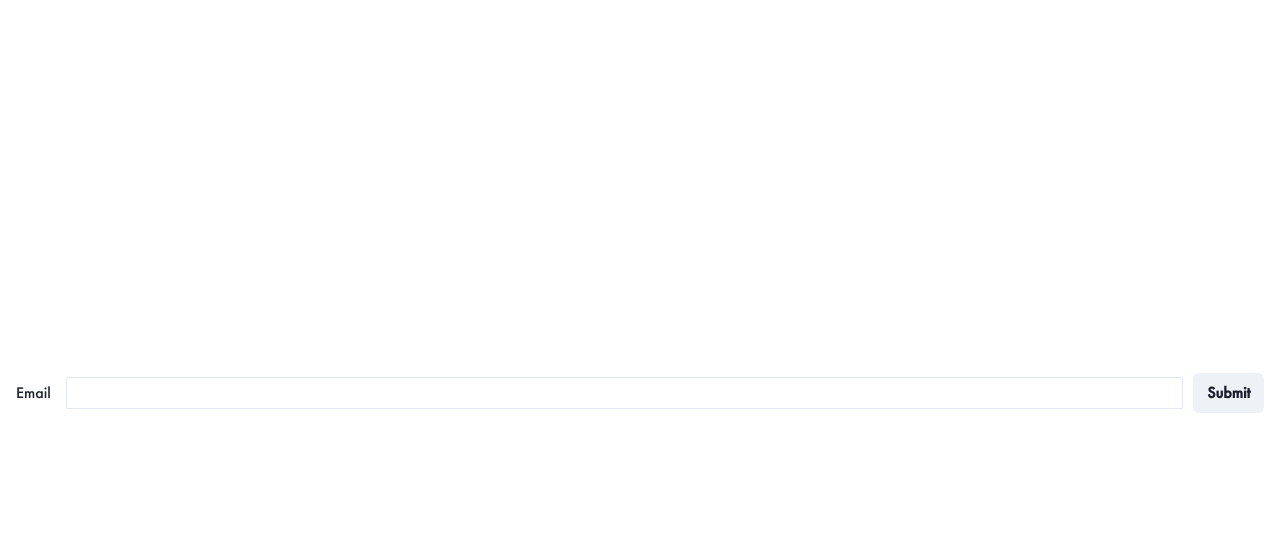
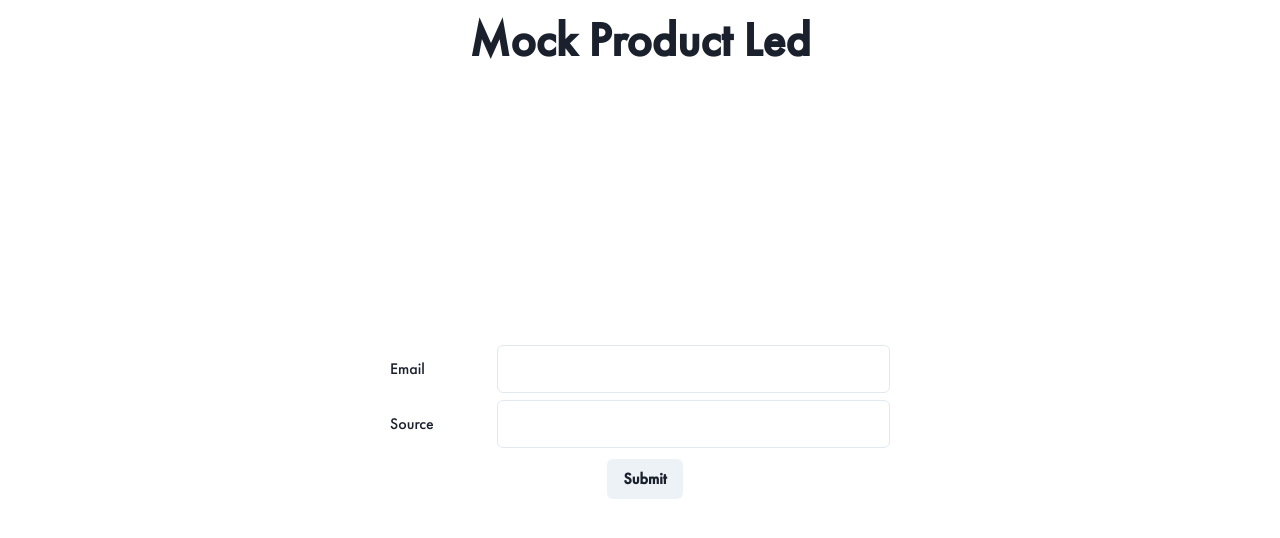
Before and after one commit to Pavel-Yarakhovich/card-wallet, a Next.js app: page /product-led in a window 1280 px wide. Shown: the top 538 px of the page. Built offline with nearby package versions, Linux system fonts and the light colour scheme.

Commit message:
product led mock

```diff
--- a/pages/product-led.js
+++ b/pages/product-led.js
@@ -1,58 +1,76 @@
 import React, { useState } from "react";
-import Head from "next/head";
-import Link from "next/link";
 import styles from "../styles/Home.module.css";
 
 // Components
-import {
-  Heading,
-  Button,
-  Flex,
-  Container,
-  Text,
-  Input,
-} from "@chakra-ui/react";
+import { Button, Flex, Text, Input, Heading } from "@chakra-ui/react";
 
-const showcaseUrl =
-  "https://ds-9751-update-unit-list-card-layout-dot-prompto-showcase.appspot.com/ZDLLE?env=development";
-const showcaseIframeId = "showcase-iframe";
-
-export default function TestLocalization() {
+export default function ProductLed() {
   const [email, setEmail] = useState("");
+  const [source, setSource] = useState("");
   return (
     <div className={styles.container}>
+      <header>
+        <Heading as="h1" size="2xl" textAlign="center">
+          Mock Product Led
+        </Heading>
+      </header>
       <main className={styles.main}>
         <Flex
           width="100%"
+          maxW="500px"
           height="40px"
           marginBottom="15px"
           borderRadius="4px"
           alignItems="center"
         >
-          <Text whiteSpace="nowrap">Email</Text>
+          <Text whiteSpace="nowrap" w="120px">
+            Email
+          </Text>
           <Input
             variant="outline"
             value={email}
             onChange={(e) => {
               setEmail(e.target.value);
             }}
-            size="sm"
+            size="lg"
             marginLeft="15px"
           />
+        </Flex>
+        <Flex
+          width="100%"
+          maxW="500px"
+          height="40px"
+          marginBottom="15px"
+          borderRadius="4px"
+          alignItems="center"
+        >
+          <Text whiteSpace="nowrap" w="120px">
+            Source
+          </Text>
+          <Input
+            variant="outline"
+            value={source}
+            onChange={(e) => {
+              setSource(e.target.value);
+            }}
+            size="lg"
+            marginLeft="15px"
+          />
+        </Flex>
         <Button
           size="md"
           marginLeft="10px"
           onClick={() =>
             window.open(
-                `http://ds-11079-story-add-new-register-form.vrtual-media-portal-dev.ew.r.appspot.com/product-led?email=${encodeURIComponent(
+              `https://devapp.prompto.com/product-led?email=${encodeURIComponent(
                 email
-                )}`
+              )}&utm_source=${encodeURIComponent(source)}`,
+              "_blank"
             )
           }
         >
           Submit
         </Button>
-        </Flex>
       </main>
     </div>
   );
```
Lines whose indentation alone changed are shown as unchanged.
